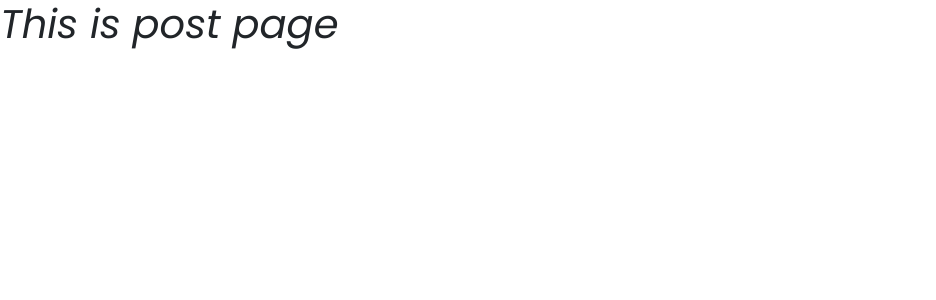
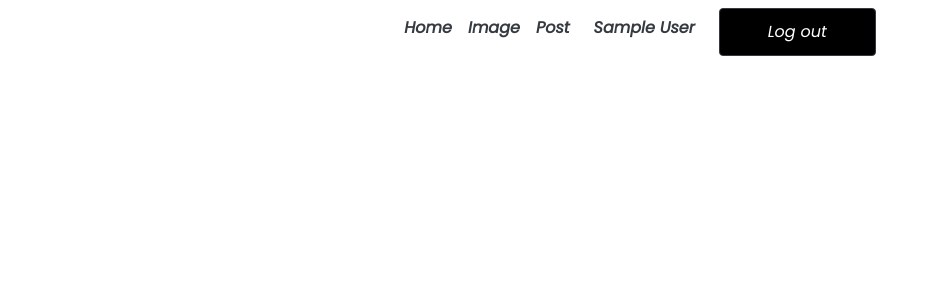
Before and after one commit to Shakib448/code-task, a React (Create React App) app: page /post in a window 1280 px wide. Shown: the top 300 px of the page, without its empty margins (0-936 px from the left). Built offline with nearby package versions, Linux system fonts and the light colour scheme; no server answers; sample sign-in values are in the browser's storage.

Commit message:
Some update

```diff
--- a/src/Components/ImageCom/ImageCom.js
+++ b/src/Components/ImageCom/ImageCom.js
@@ -10,14 +10,12 @@ import {
 import { useDispatch, useSelector } from "react-redux";
 import { dataImage, imageDataByName } from "../../redux/slice/imageSlice";
 import Navigation from "../Navigation/Navigation";
-import Loader from "../Loader/Loader";
 import "./ImageCom.sass";
 import { useForm } from "react-hook-form";
 
 const ImageCom = () => {
   const dispatch = useDispatch();
   const {
-    loading,
     imageByKeyword: { results },
   } = useSelector(dataImage);
 
@@ -30,12 +28,9 @@ const ImageCom = () => {
   document.title = "Image";
 
   return (
-    <Container>
-      {loading ? (
-        <Loader />
-      ) : (
     <>
       <Navigation />
+      <Container>
         <Row className='justify-content-center image__search'>
           <Form onSubmit={handleSubmit(onSubmit)} inline>
             <FormControl
@@ -50,6 +45,7 @@ const ImageCom = () => {
             </Button>
           </Form>
         </Row>
+
         <Row className='mt-4 mb-4'>
           {results
             .map((image) => (
@@ -57,9 +53,8 @@ const ImageCom = () => {
             ))
             .slice(0, 1)}
         </Row>
+      </Container>
     </>
-      )}
-    </Container>
   );
 };
 
--- a/src/Components/Post/Post.js
+++ b/src/Components/Post/Post.js
@@ -1,10 +1,14 @@
 import React from "react";
+import { Container } from "react-bootstrap";
+import Navigation from "../Navigation/Navigation";
 
 const Post = () => {
+  document.title = "Post";
   return (
-    <div>
-      <h1>This is post page</h1>
-    </div>
+    <>
+      <Navigation />
+      <Container></Container>
+    </>
   );
 };
 
--- a/src/redux/slice/albumSlice.js
+++ b/src/redux/slice/albumSlice.js
@@ -5,7 +5,7 @@ import axios from "axios";
 
 export const albumApiData = createAsyncThunk("album/albumContent", async () => {
   const { data } = await axios.get(
-    "https://jsonplaceholder.typicode.com/albums"
+    "https://jsonplaceholder.typicode.com/photos"
   );
   return data;
 });
```
Also changed, not shown: 1 other file (tests, documents, lock files or other folders). Lines whose indentation alone changed are shown as unchanged.
